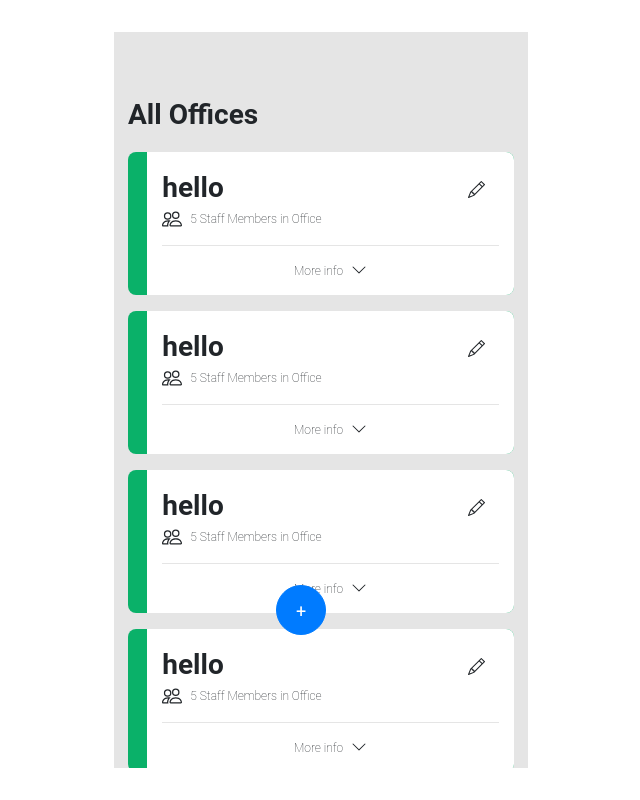
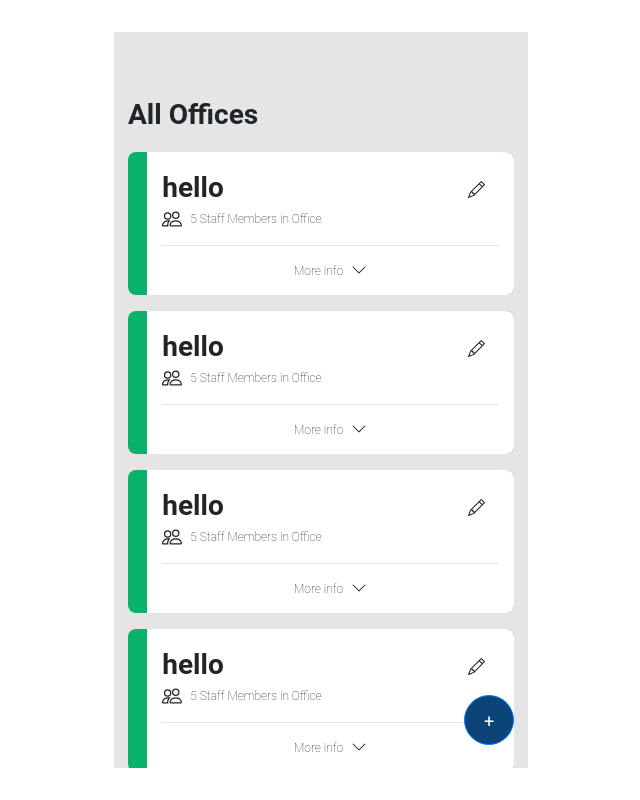
Before and after one commit to wizba/officeSpace, an Angular app: page / in a window 1280 px wide. Shown: the whole page, without its empty margins (319-959 px from the left). Built offline with nearby package versions, Linux system fonts and the light colour scheme.

Commit message:
app initilisation completed

```diff
--- a/src/app/Home/Home.component.scss
+++ b/src/app/Home/Home.component.scss
@@ -11,12 +11,13 @@
 }
 
 .fab__button{
-    position: fixed;
-    right: 635px;
-    bottom: 165px;
+    position: sticky;
+    left:400px;
+    bottom: 9px;
     z-index: 1;
     font-size: large;
     border-radius: 50%;
     height: 50px;
     width: 50px;
+    background-color:#0D4477
 }
```
